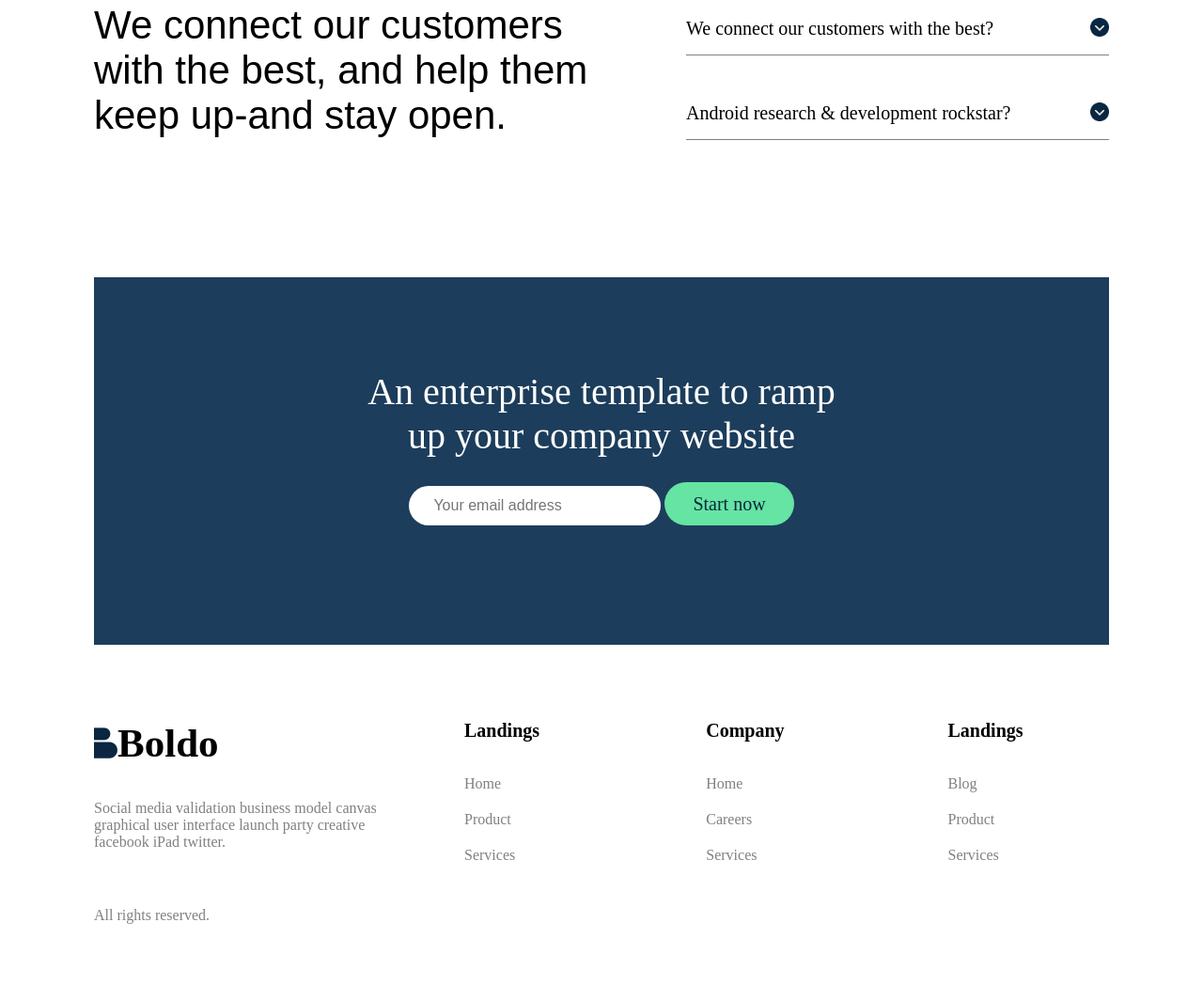
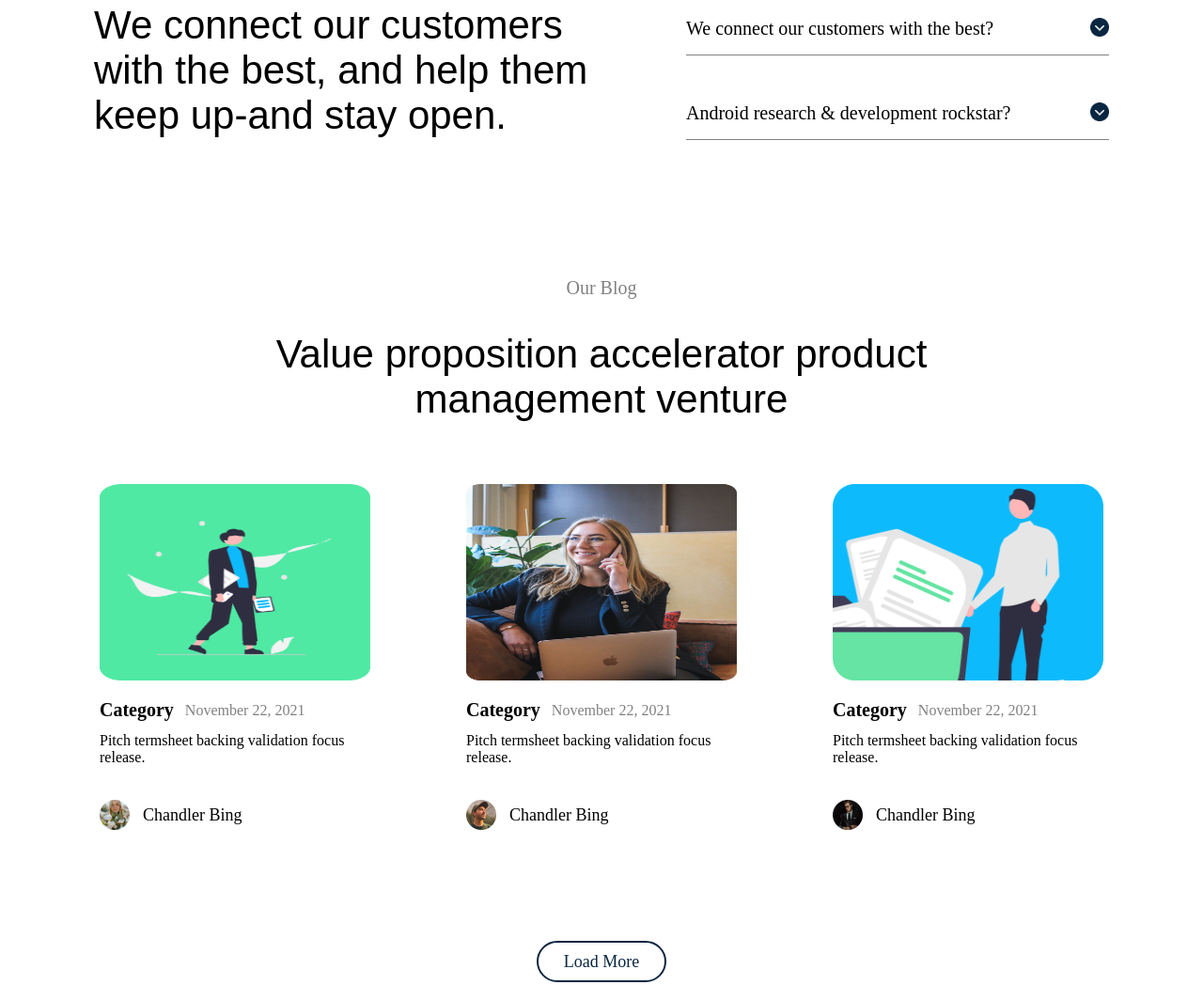
Before and after one commit to antuKar1/personal_portfolio_CSS, a plain HTML site: page index.html in a window 1280 px wide. Shown: the part 3803-4851 px from the top of the page at 94% size. Drawn offline with Linux system fonts and the light colour scheme.

Commit message:
blog designe

```diff
--- a/css/style.css
+++ b/css/style.css
@@ -479,3 +479,96 @@ span.footer_title {
     width: 20px;
     height: 20px;
 }
+
+/* ============= Blogs ===============================  */
+.blog_Container{
+
+}
+.blog_title{
+
+}
+.blog_title span {
+    font-size: 20px;
+    color: gray;
+    text-align: center;
+    display: block;
+}
+.blog_title h2 {
+    text-align: center;
+    font-family: sans-serif;
+    font-size: 42px;
+    font-weight: lighter;
+    padding: 35px 0px 0px;
+    width: 842px;
+    margin: 0 auto;
+}
+.blogs {
+    display: flex;
+    justify-content: space-between;
+    margin-top: 60px;
+}
+.blog {
+    width: 300px;
+    display: inline-block;
+    padding: 6px;
+}
+.blog_img {
+    width: auto;
+    height: 209px;
+}
+.blog_img img {
+    width: 100%;
+    height: 100%;
+    object-fit: fill;
+}
+.blog_content {
+    margin-top: 20px;
+}
+.category {
+    display: flex;
+    gap: 12px;
+}
+.category h3 {
+    font-size: 20px;
+}
+.category p {
+    margin: auto 0px;
+    color: gray;
+    font-size: 16px;
+}
+.blog_article{
+
+}
+.blog_article p {
+    font-size: 16px;
+    padding: 12px 0px;
+}
+.blog_author {
+    display: flex;
+    justify-content: flex-start;
+    gap: 14px;
+    margin: 24px 0px;
+}
+.blog_author img {
+    width: 32px;
+    height: 32px;
+    object-fit: fill;
+}
+.blog_author span {
+    display: block;
+    margin: auto 0px;
+    font-size: 18px;
+    color: #000000;
+}
+.btn_more a {
+    text-decoration: none;
+    font-size: 18px;
+    padding: 10px 27px;
+    border: 2px solid #0A2640;
+    border-radius: 36px;
+    color: #0A2640;
+}
+.btn_more {
+    text-align: center;
+    margin-top: 100px;
+}
--- a/index.html
+++ b/index.html
@@ -130,7 +130,7 @@
         </div>
     </section>
 
-    <!--============= Collaboration========================= -->
+    <!--============= Collaboration ========================= -->
     <section class="collaboration size">
         <div class="coll_img">
             <img src="/img/banner/Image.png" alt="Collaboration">
@@ -141,6 +141,75 @@
                 <a href="#">We connect our customers with the best? <img src="/img/logo/downarrow.png" alt="downarrow"></a>
                 <a href="#">Android research & development rockstar? <img src="/img/logo/downarrow.png" alt="downarrow"> </a>
             </div>
+        </div>
+    </section>
+    <!-- ============= Blogs =============================== -->
+    <section class="blog_Container size">
+        <div class="blog_title">
+            <span>Our Blog</span>
+            <h2>Value proposition accelerator product management venture</h2>
+        </div>
+
+
+        <div class="blogs">
+            <div class="blog">
+                <div class="blog_img">
+                    <img src="/img/Services/Rectangle 1270.png" alt="blog_img">
+                </div>
+                <div class="blog_content">
+                    <div class="category">
+                        <h3>Category</h3>
+                        <p>November 22, 2021</p>
+                    </div>
+                    <div class="blog_article">
+                        <p>Pitch termsheet backing validation focus release.</p>
+                    </div>
+                    <div class="blog_author">
+                        <img src="/img/Ellipse 5.png" alt="author_img">
+                        <span>Chandler Bing</span>
+                    </div>
+                </div>
+            </div>
+            <div class="blog">
+                <div class="blog_img">
+                    <img src="/img/g.png" alt="blog_img">
+                </div>
+                <div class="blog_content">
+                    <div class="category">
+                        <h3>Category</h3>
+                        <p>November 22, 2021</p>
+                    </div>
+                    <div class="blog_article">
+                        <p>Pitch termsheet backing validation focus release.</p>
+                    </div>
+                    <div class="blog_author">
+                        <img src="/img/Ellipse 4.png" alt="author_img">
+                        <span>Chandler Bing</span>
+                    </div>
+                </div>
+            </div>
+            <div class="blog">
+                <div class="blog_img">
+                    <img src="/img/b2.png" alt="blog_img">
+                </div>
+                <div class="blog_content">
+                    <div class="category">
+                        <h3>Category</h3>
+                        <p>November 22, 2021</p>
+                    </div>
+                    <div class="blog_article">
+                        <p>Pitch termsheet backing validation focus release.</p>
+                    </div>
+                    <div class="blog_author">
+                        <img src="/img/Ellipse 45png.png" alt="author_img">
+                        <span>Chandler Bing</span>
+                    </div>
+                </div>
+            </div>
+
+        </div>
+        <div class="btn_more">
+            <a href="#">Load More</a>
         </div>
     </section>
     <!-- ======================== Footer =================== -->
```
